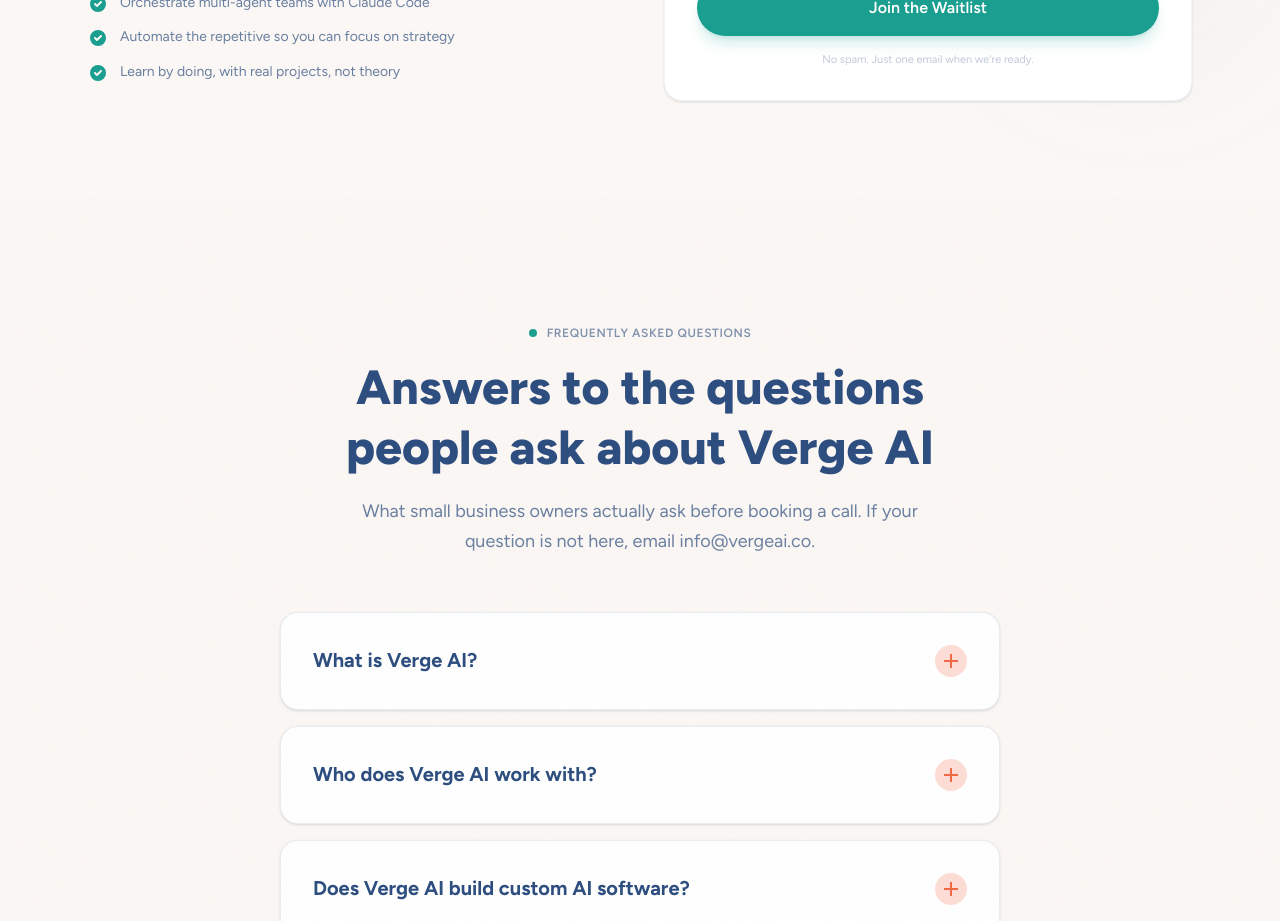
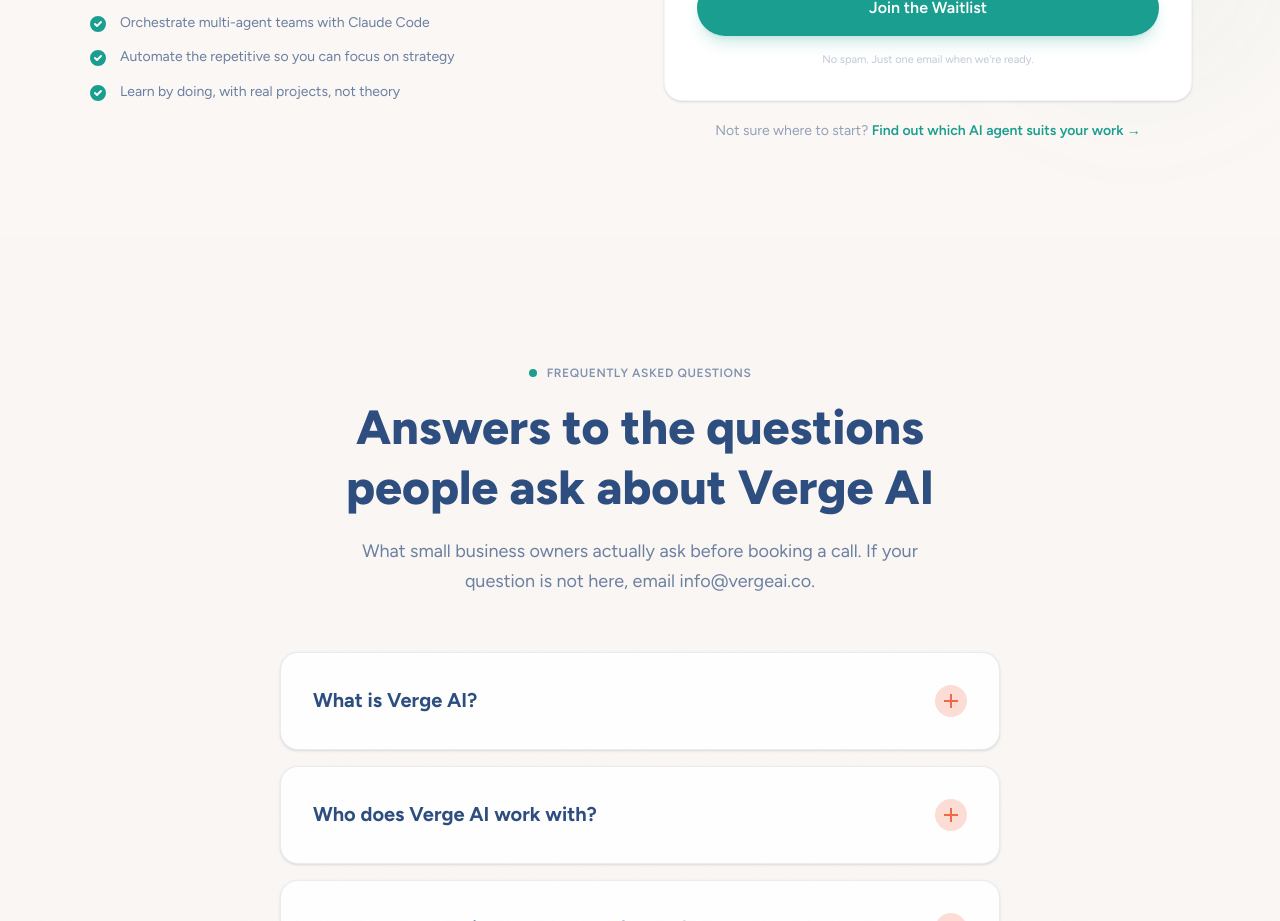
Before and after one commit to aubreyp11/vergeai-website, a Next.js app: page / in a window 1280 px wide. Shown: the part 3500-4421 px from the top of the page. Built offline with nearby package versions, Linux system fonts and the light colour scheme.

Commit message:
feat: add agents quiz link to professionals waitlist section

```diff
--- a/src/components/professionals-waitlist.tsx
+++ b/src/components/professionals-waitlist.tsx
@@ -188,6 +188,18 @@
                 </>
               )}
             </div>
+
+            <p className="text-center text-sm text-navy/50 mt-5">
+              Not sure where to start?{" "}
+              <a
+                href="https://agentsquiz.vergeai.co"
+                target="_blank"
+                rel="noopener noreferrer"
+                className="text-teal font-semibold hover:underline"
+              >
+                Find out which AI agent suits your work →
+              </a>
+            </p>
           </motion.div>
         </div>
       </div>
```
